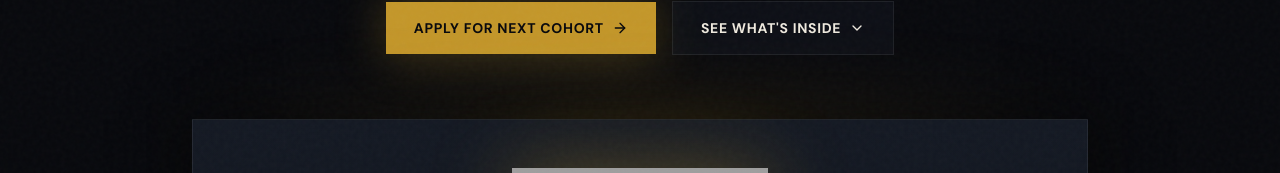
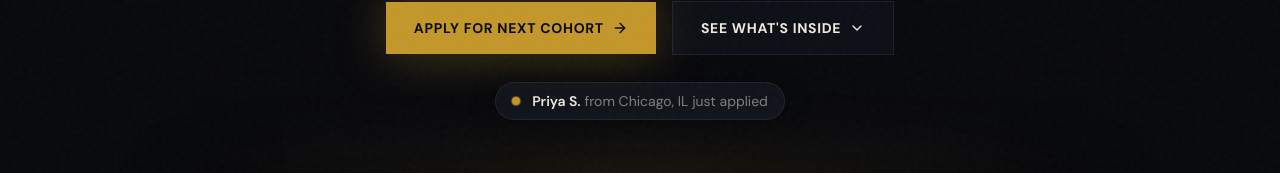
Before and after one commit to AI-Marketing-Services/aims-platform, a Next.js app: page / in a window 1280 px wide. Shown: the part 584-757 px from the top of the page. Built offline with nearby package versions, Linux system fonts and the light colour scheme; no server answers; grey boxes are pictures that could not be loaded.

Commit message:
feat: live signup ticker under hero CTAs
Rotating social proof badge that cycles through 15 first-name +
location strings every 3.5s with fade animation and a pulsing gold
dot to feel live. Sits between the CTA buttons and the hero stat card.

```diff
--- a/src/components/community/CommunityHero.tsx
+++ b/src/components/community/CommunityHero.tsx
@@ -1,5 +1,6 @@
 import Image from "next/image"
 import { ArrowRight, ChevronDown, Sparkles, Users, TrendingUp } from "lucide-react"
+import { LiveSignupTicker } from "./LiveSignupTicker"
 
 export function CommunityHero() {
   return (
@@ -44,6 +45,8 @@ export function CommunityHero() {
             <ChevronDown className="w-4 h-4" />
           </a>
         </div>
+
+        <LiveSignupTicker />
 
         {/* Hero visual card (replaces video) */}
         <div className="mt-16 relative max-w-4xl mx-auto">
--- /dev/null
+++ b/src/components/community/LiveSignupTicker.tsx
@@ -0,0 +1,59 @@
+"use client"
+
+import { useEffect, useState } from "react"
+import { motion, AnimatePresence } from "framer-motion"
+
+const SIGNUPS = [
+  { name: "Marcus T.", location: "Austin, TX" },
+  { name: "Priya S.", location: "Chicago, IL" },
+  { name: "Jordan R.", location: "Denver, CO" },
+  { name: "Alyssa K.", location: "Tampa, FL" },
+  { name: "Devin M.", location: "Phoenix, AZ" },
+  { name: "Rachel B.", location: "Nashville, TN" },
+  { name: "Tyler O.", location: "Charlotte, NC" },
+  { name: "Sofia G.", location: "San Diego, CA" },
+  { name: "Brandon W.", location: "Columbus, OH" },
+  { name: "Nadia P.", location: "Atlanta, GA" },
+  { name: "Eli H.", location: "Portland, OR" },
+  { name: "Camille L.", location: "Minneapolis, MN" },
+  { name: "Ravi N.", location: "Dallas, TX" },
+  { name: "Kayla J.", location: "Seattle, WA" },
+  { name: "Anthony D.", location: "Boston, MA" },
+]
+
+export function LiveSignupTicker() {
+  const [index, setIndex] = useState(0)
+
+  useEffect(() => {
+    const id = setInterval(() => {
+      setIndex((prev) => (prev + 1) % SIGNUPS.length)
+    }, 3500)
+    return () => clearInterval(id)
+  }, [])
+
+  const current = SIGNUPS[index]
+
+  return (
+    <div className="mt-6 flex items-center justify-center min-h-[44px]" aria-live="polite">
+      <AnimatePresence mode="wait">
+        <motion.div
+          key={index}
+          initial={{ opacity: 0, y: 8 }}
+          animate={{ opacity: 1, y: 0 }}
+          exit={{ opacity: 0, y: -8 }}
+          transition={{ duration: 0.35, ease: "easeOut" }}
+          className="inline-flex items-center gap-3 rounded-full border border-line bg-surface/70 backdrop-blur px-4 py-2 shadow-[0_0_25px_rgba(0,0,0,0.4)]"
+        >
+          <span className="relative flex h-2 w-2" aria-hidden="true">
+            <span className="absolute inline-flex h-full w-full rounded-full bg-aims-gold opacity-60 animate-ping" />
+            <span className="relative inline-flex h-2 w-2 rounded-full bg-aims-gold" />
+          </span>
+          <span className="text-xs sm:text-sm text-cream/80">
+            <span className="font-semibold text-cream">{current.name}</span>
+            <span className="text-cream/50"> from {current.location} just applied</span>
+          </span>
+        </motion.div>
+      </AnimatePresence>
+    </div>
+  )
+}
```
